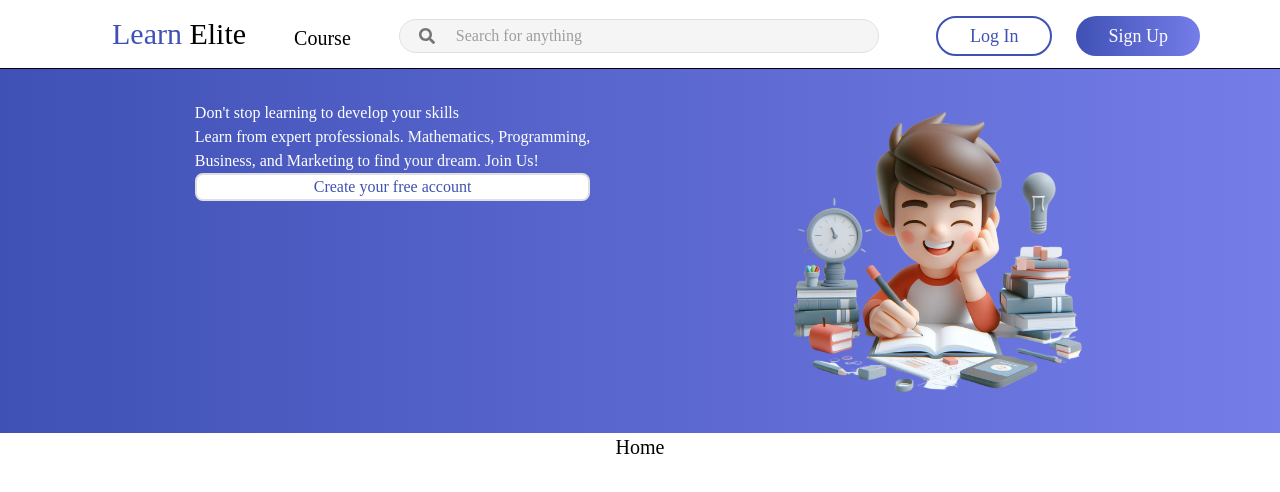
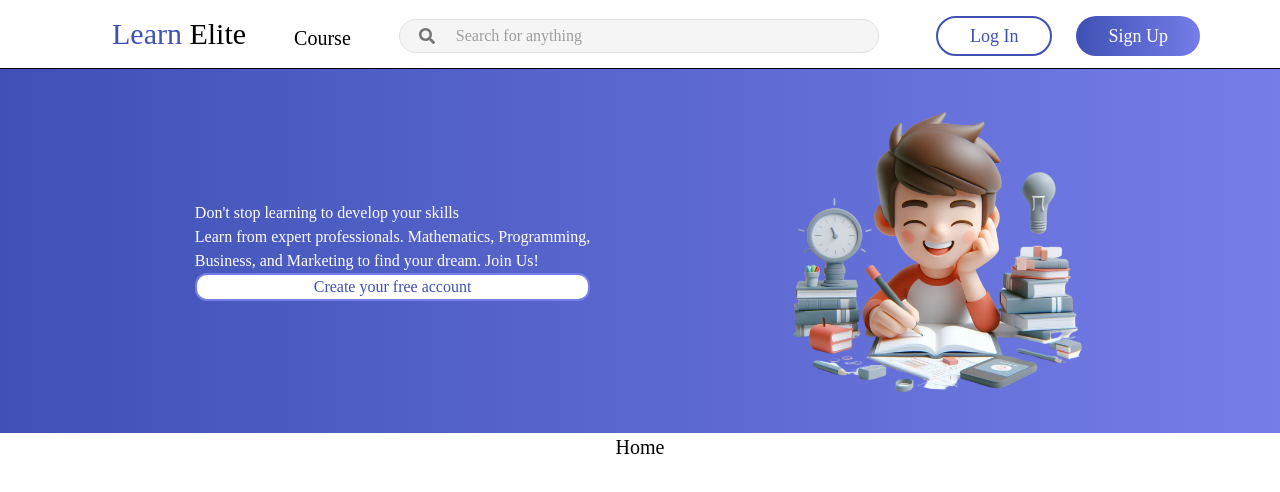
Before and after one commit to Jenesix/skku-webprogramming-Finalproject, a Next.js app: page / in a window 1280 px wide. Shown: the top 492 px of the page. Built offline with nearby package versions, Linux system fonts and the light colour scheme.

Commit message:
Create account button update
- hover : shodow appears
- active : bg-color and text-color change

```diff
--- a/app/page.js
+++ b/app/page.js
@@ -8,7 +8,7 @@ export default function Home() {
            <div className="my-8 md:basics-1/2">
                 <Image src={hero} width={300} height={300} />
            </div>
-           <div className="my-8 md:basics-1/2 flex flex-col text-left justify-items-start">
+           <div className="my-8 md:basics-1/2 flex flex-col text-left justify-center">
               <p>
                 Don't stop learning to develop your skills
               </p>
@@ -19,7 +19,7 @@ export default function Home() {
               <p>
                 Business, and Marketing to find your dream. Join Us!
               </p>
-              <button className="rounded-lg bg-white text-main border-2">
+              <button className="w-20 bg-white text-main border-2 border-sub rounded-xl hover:drop-shadow-xl active:bg-sub active:text-white ">
                 Create your free account
               </button>
            </div>
```
